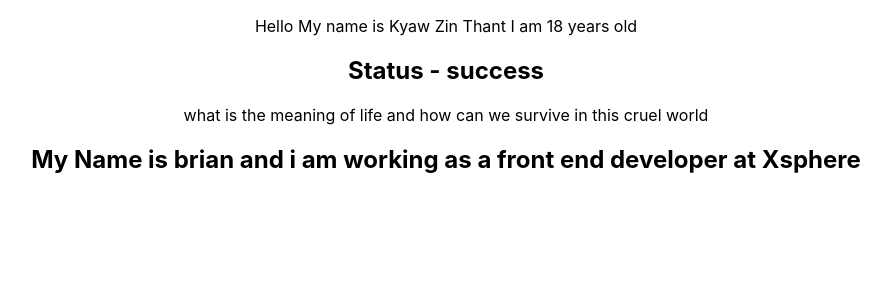
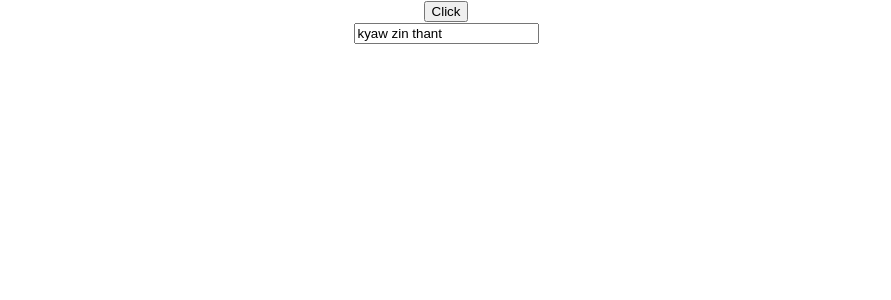
Before and after one commit to KyawZinThant22/TypeScript-Practice, a React (Create React App) app: page / in a window 1280 px wide. Shown: the top 300 px of the page, without its empty margins (194-1085 px from the left). Built offline with nearby package versions, Linux system fonts and the light colour scheme.

Commit message:
🚩 event props

```diff
--- a/src/App.tsx
+++ b/src/App.tsx
@@ -1,7 +1,9 @@
 import React from "react";
 import Brian from "./components/Brian";
+import Button from "./components/Button";
 import Greet from "./components/Greet";
 import Heading from "./components/Heading";
+import Input from "./components/Input";
 import Person from "./components/Person";
 import PersonList from "./components/PersonList";
 import Status from "./components/Status";
@@ -28,9 +30,9 @@ function App() {
   ];
   return (
     <div className="App">
-      <Greet name="Kyaw Zin Thant" isLoggedIn={true} />
-      {/* // <Person name={personList} />
-      // <PersonList names={personLists} />  */}
+      {/* <Greet name="Kyaw Zin Thant" isLoggedIn={true} />
+      <Person name={personList} />
+      <PersonList names={personLists} />
       <Status status="success" />
       <Heading>
         what is the meaning of life and how can we survive in this cruel world
@@ -39,7 +41,9 @@ function App() {
         <Heading>
           My Name is brian and i am working as a front end developer at Xsphere
         </Heading>
-      </Brian>
+      </Brian> */}
+      <Button handleClicked={(e, id) => console.log(e, id)} />
+      <Input vlaue="kyaw zin thant" handleChange={(e) => console.log(e)} />
     </div>
   );
 }
--- /dev/null
+++ b/src/components/Button.tsx
@@ -0,0 +1,18 @@
+import React from "react";
+
+type buttonProps = {
+  handleClicked: (
+    event: React.MouseEvent<HTMLButtonElement>,
+    id: number
+  ) => void;
+};
+
+const Button = (props: buttonProps) => {
+  return (
+    <div>
+      <button onClick={(event) => props.handleClicked(event, 2)}>Click</button>
+    </div>
+  );
+};
+
+export default Button;
--- /dev/null
+++ b/src/components/Input.tsx
@@ -0,0 +1,16 @@
+import React from "react";
+
+type InputProps = {
+  vlaue: string;
+  handleChange: (event: React.ChangeEvent<HTMLInputElement>) => void;
+};
+
+const Input = (props: InputProps) => {
+  return (
+    <div>
+      <input type="text" value={props.vlaue} onChange={props.handleChange} />
+    </div>
+  );
+};
+
+export default Input;
```
